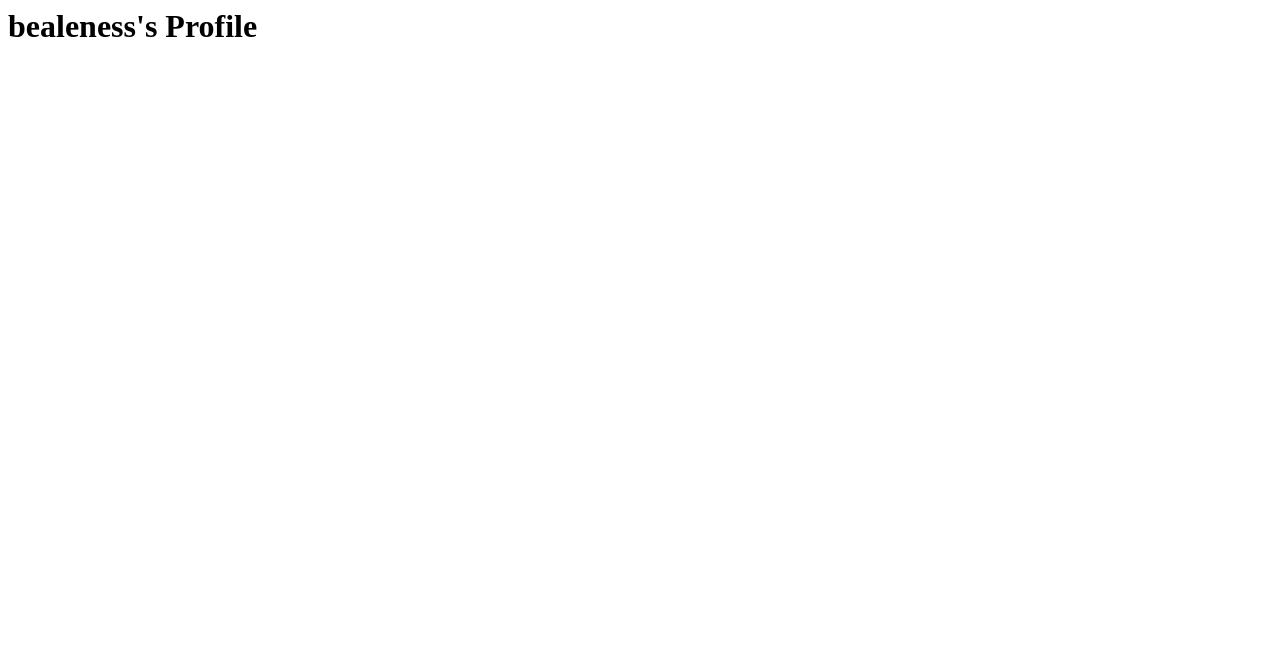
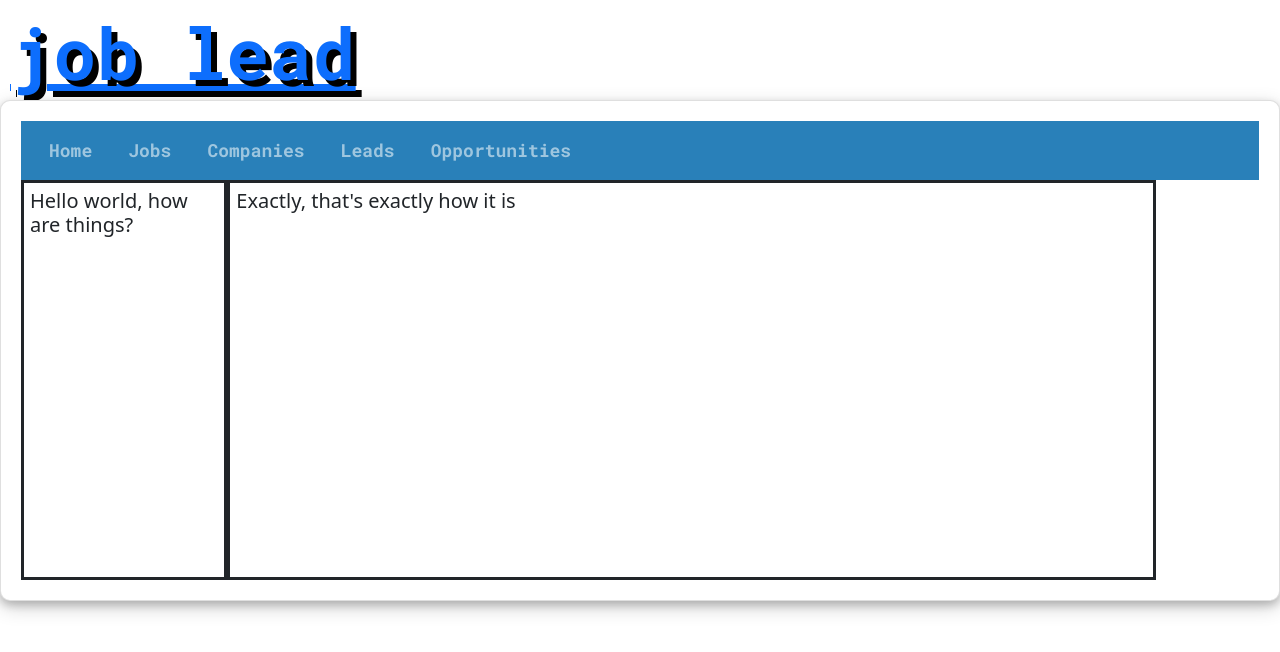
Before and after one commit to bealeness/job_lead, a Django app: page /accounts/profile/ in a window 1280 px wide. Before the commit the part shown is almost empty. Shown: the top 652 px of the page. Run offline with Django 3.2, Linux system fonts and the light colour scheme; a user stored in the database is signed in.

Commit message:
Accounts base template begun

```diff
--- /dev/null
+++ b/accounts/templates/accounts/base.html
@@ -0,0 +1,61 @@
+<!DOCTYPE html>
+{% load static %}
+<html lang="en">
+<head>
+    <meta charset="UTF-8">
+    <meta http-equiv="X-UA-Compatible" content="IE=edge">
+    <meta name="viewport" content="width=device-width, initial-scale=1.0">
+    <!-- CSS only -->
+    <link href="https://cdn.jsdelivr.net/npm/bootstrap@5.0.0-beta3/dist/css/bootstrap.min.css" rel="stylesheet" integrity="sha384-eOJMYsd53ii+scO/bJGFsiCZc+5NDVN2yr8+0RDqr0Ql0h+rP48ckxlpbzKgwra6" crossorigin="anonymous">
+    <link rel="stylesheet" href="{%  static  'css/accounts.css'  %}">
+
+    {% if title %}
+        <title>job_lead - {{ title }}</title>
+    {% else %}
+        <title>job_lead</title>
+    {% endif %}
+
+</head>
+<body>
+    <header>
+        <h2 class="display-2"><a href="{% url 'profile' %}">job lead</a></h2>
+    </header>
+    <div class="card">
+        <nav class="navbar navbar-expand-md navbar-dark bg-steel">
+            <button class="navbar-toggler" type="button" data-toggle="collapse" data-target="#navbarSupportedContent" aria-controls="navbarSupportedContent" aria-expanded="false" aria-label="Toggle navigation">
+                <span class="navbar-toggler-icon"></span>
+              </button>
+            <div class="collapse navbar-collapse" id="navbarSupportedContent">
+            <ul class="navbar-nav mr-auto">
+                <li class="nav-item">
+                    <a class="nav-link" href="#">Home</a>
+                </li>
+                <li class="nav-item">
+                    <a class="nav-link" href="#">Jobs</a>
+                </li>
+                <li class="nav-item">
+                    <a class="nav-link" href="#">Companies</a>
+                </li>
+                <li class="nav-item"></li>
+                    <a class="nav-link" href="#">Leads</a>
+                </li>
+                <li class="nav-item"></li>
+                    <a class="nav-link" href="#">Opportunities</a>
+                </li>
+            </ul>
+            </div>
+        </nav>
+        <div class="row">
+            {% if messages %}
+                {% for message in messages %}
+                    <div class="alert alert-{{ message.tags }}" id="alert">
+                        {{ message }}
+                    </div>
+                {% endfor %}
+            {% endif %}
+            {% block content %}{% endblock content %}
+        </div>
+    </div>
+
+</body>
+</html>
--- a/accounts/templates/accounts/profile.html
+++ b/accounts/templates/accounts/profile.html
@@ -1 +1,11 @@
-<h1>{{ user.username }}'s Profile</h1>
+{% extends 'accounts/base.html' %}
+{% block content %}
+    <div class="row">
+        <div class="col-2">
+            <h5>Hello world, how are things?</h5>
+        </div>
+        <div class="col-9">
+            <h5>Exactly, that's exactly how it is</h5>
+        </div>
+    </div>
+{% endblock content %}
--- /dev/null
+++ b/static/css/accounts.css
@@ -0,0 +1,51 @@
+@import url('https://fonts.googleapis.com/css2?family=Roboto+Mono:wght@700&display=swap');
+
+nav {
+    max-width: vw100;
+    background-color: #2980b9;
+}
+
+#navbarSupportedContent {
+    font-family: 'Roboto Mono', monospace;
+    font-size: large;
+}
+
+.nav-item {
+    margin-left: 20px;
+}
+
+header {
+    height: 50px;
+}
+
+.card {
+    display: flexbox;
+    justify-content: center;
+    box-shadow: 0 4px 8px 0 rgba(0, 0, 0, 0.2), 0 6px 20px 0 rgba(0, 0, 0, 0.19);
+    padding: 20px;
+    margin-top: 50px;
+    border-radius:10px;
+    margin-bottom: 100px;
+}
+
+h2 {
+    padding: 10px;
+    font-family: 'Roboto Mono', monospace;
+    color: #2980b9;
+    text-shadow: 6px 6px black;
+}
+
+.row {
+    height: 400px;
+}
+
+.col-2 {
+    padding: 6px;
+    margin-left: 12px;
+    border-style: solid;
+}
+
+.col-9 {
+    padding: 6px;
+    border-style: solid;
+}
--- a/users/templates/users/base.html
+++ b/users/templates/users/base.html
@@ -10,7 +10,7 @@
     <link rel="stylesheet" href="{%  static  'css/users.css'  %}">
 
     {% if title %}
-        <title>job_lead {{ title }}</title>
+        <title>job_lead - {{ title }}</title>
     {% else %}
         <title>job_lead</title>
     {% endif %}
--- a/users/templates/users/sign_in.html
+++ b/users/templates/users/sign_in.html
@@ -2,7 +2,7 @@
 {% load crispy_forms_tags %}
 {% block content %}
     <div class="heading">
-        <h1>job_lead</h1>
+        <h1><u>job lead</u></h1>
     </div>
     <div class="card">
         <form method="POST">
--- a/users/templates/users/sign_out.html
+++ b/users/templates/users/sign_out.html
@@ -1,7 +1,7 @@
 {% extends "users/base.html" %}
 {% block content %}
     <div class="heading">
-        <h1>job_lead</h1>
+        <h1><u>job lead</u></h1>
     </div>
     <div class="card">
         <h2>You have been signed out</h2>
--- a/users/templates/users/sign_up.html
+++ b/users/templates/users/sign_up.html
@@ -2,7 +2,7 @@
 {% load crispy_forms_tags %}
 {% block content %}
     <div class="heading">
-        <h1>job_lead</h1>
+        <h1><u>job lead</u></h1>
     </div>
     <div class="card">
         <form method="POST">
```
Also changed, not shown: db.sqlite3.
